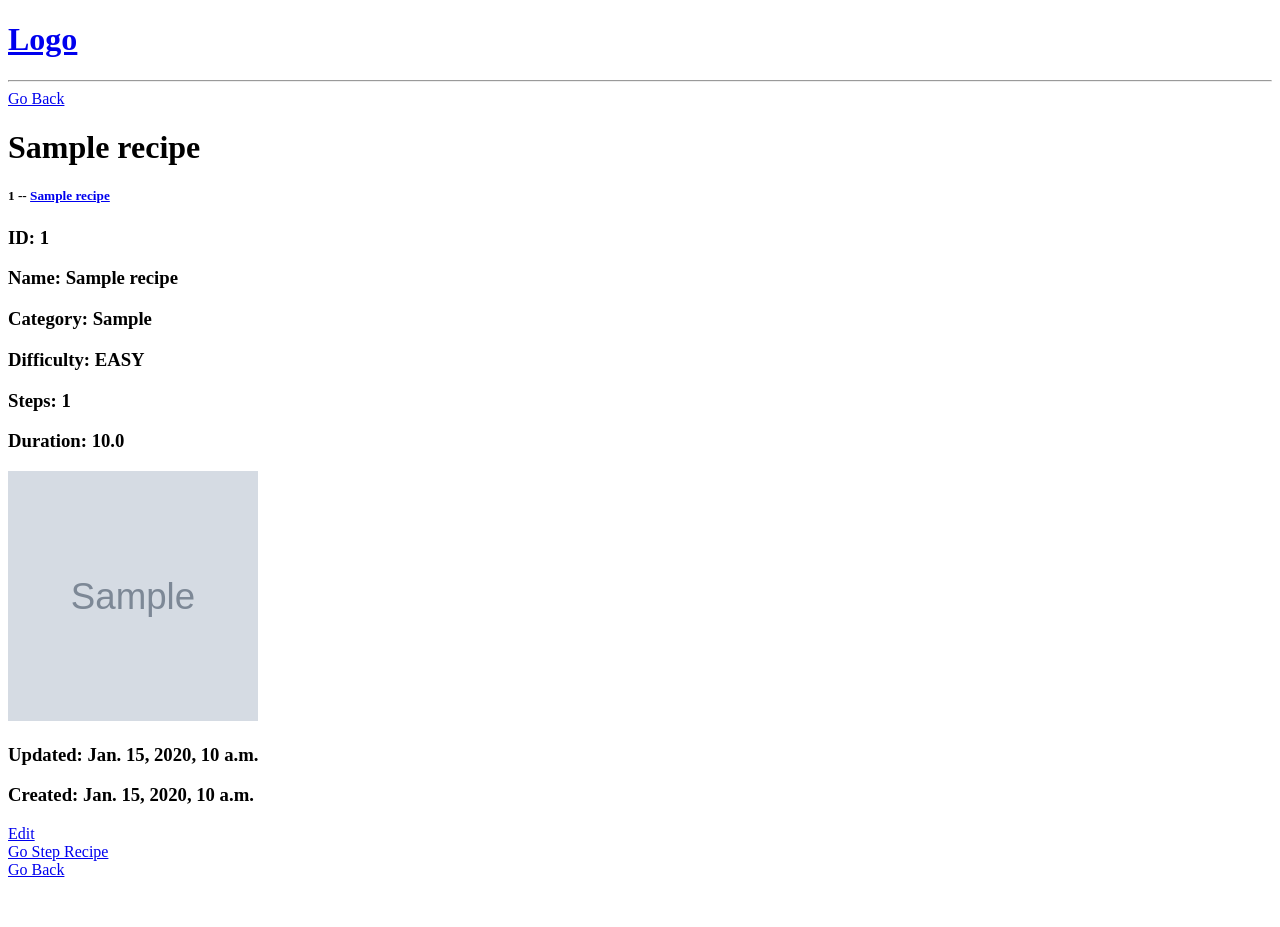
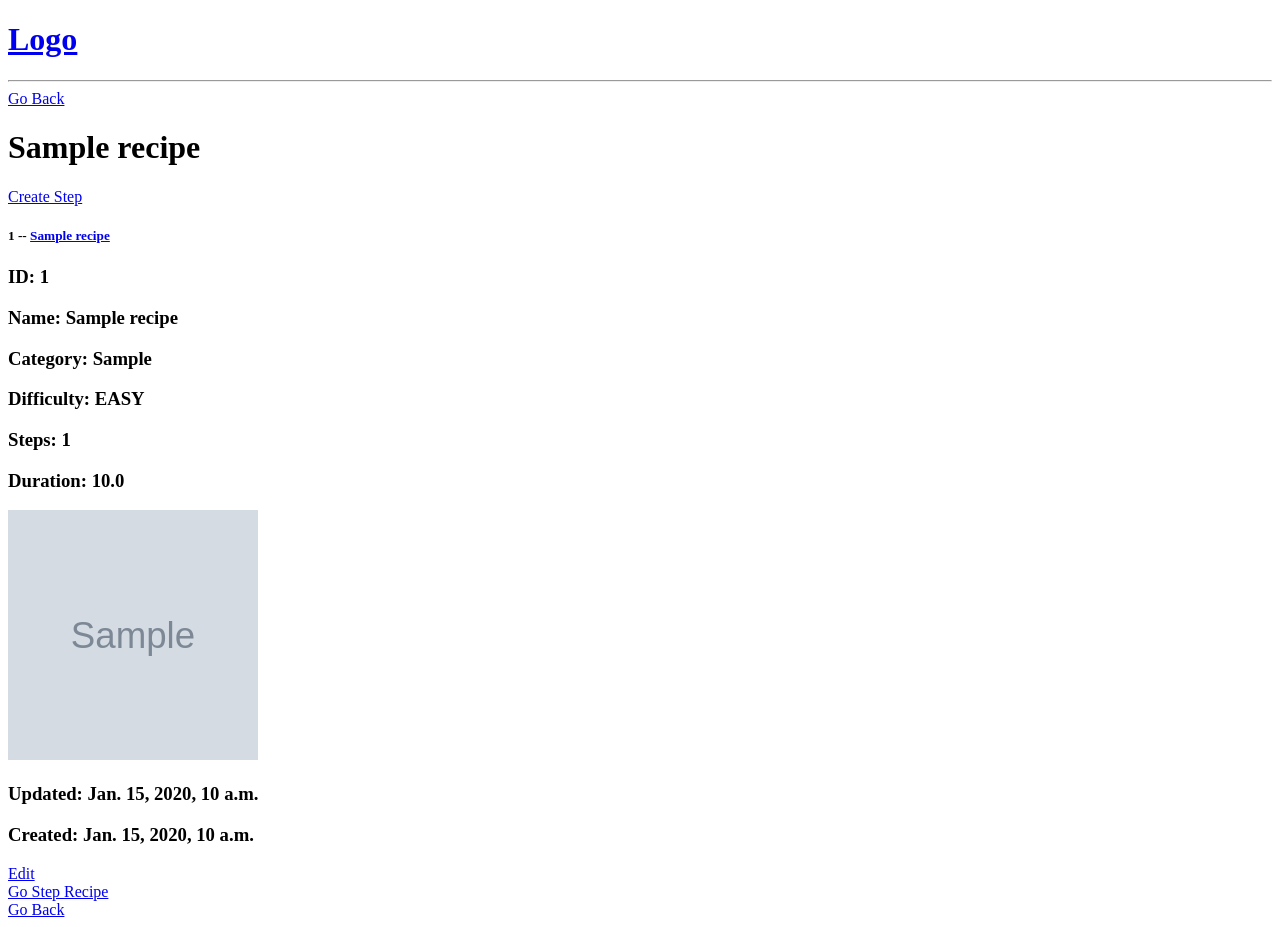
Before and after one commit to fboomax/recipeCrud, a Django app: page /recipe/1/ in a window 1280 px wide. Before the commit the page ends 877 px from the top, so only its background shows below. Run offline with Django 3.2, Linux system fonts and the light colour scheme; tables that the repository leaves empty hold one stand-in row (values such as "Sample post"); grey boxes marked "Sample" are stand-in pictures.

Commit message:
create new step

```diff
--- a/base/templates/base/recipe.html
+++ b/base/templates/base/recipe.html
@@ -2,6 +2,9 @@
 {% block content %}
      <a href="{{ request.META.HTTP_REFERER }}">Go Back</a>
     <h1>{{ selectedRecipe.name }}</h1>
+    <div>
+                <a href="/recipe/{{ selectedRecipe.id }}/create-step/">Create Step</a>
+    </div>
     <div>
         <h5>
             {{ selectedRecipe.id }} -- <a href="/recipe/{{ selectedRecipe.id }}">{{ selectedRecipe.name }}</a>
--- a/base/urls.py
+++ b/base/urls.py
@@ -14,4 +14,5 @@ urlpatterns = [
     # path('recipe/<str:recipe_pk>/steplist/', views.listingStepRecipe, name='steplist'),
     path('recipe/<str:recipe_pk>/steplist/<int:step_pk>/', views.listingStepRecipe, name='step-list'),
     path('recipe/<str:recipe_pk>/update-step/<int:step_num>/', views.updateStep, name='update-step'),
+    path('recipe/<str:recipe_pk>/create-step/', views.createStep, name='create-step'),
 ]
--- a/base/views.py
+++ b/base/views.py
@@ -96,53 +96,31 @@ def updateStep(request, recipe_pk, step_num):
     context = {'form': form}
     return render(request, "base/step_form.html", context)
 
-# def updateStep(request, recipe_pk, step_pk):
-#     recipe = Recipe.objects.get(id=int(recipe_pk))
-#     StepRecipeFormset = modelformset_factory(StepRecipe,extra=0, max_num=1, fields=('__all__'))
-#     if request.method == "POST":
-#         formset = StepRecipeFormset(queryset=StepRecipe.objects.filter(recipe__pk=recipe.id))
-#         print(formset)
-#         if formset.is_valid():
-#             print(formset)
-#             # rc = formset.cleaned_data.get("recipe")
-#             st = formset.cleaned_data.get("step")
-#             tt = formset.cleaned_data.get("title")
-#             ds = formset.cleaned_data.get("description")
-#             dur = formset.cleaned_data.get("duration")
-#             img = formset.cleaned_data.get("image")
-#             obj = Recipe.objects.create(
-#                 # recipe=rc,
-#                 step=st,
-#                 title=tt,
-#                 description=ds,
-#                 duration=dur,
-#                 image=img
-#             )
-#             instances = formset.save(commit=False)
-#             for instance in instances:
-#                 instance.recipe__pk = recipe.id
-#                 instance.save()
-#             url_current_step = f'http://127.0.0.1:8000/recipe/{int(recipe_pk)}/steplist/{step_pk}/'
-#             return redirect(url_current_step)
-#     formset = StepRecipeFormset(queryset=StepRecipe.objects.filter(recipe__pk=recipe.id))
-#     context = {'form': formset}
-#     return render(request, "base/step_form.html", context)
-
-
-def createStepRecipe(request):
-    # stepRecipe = StepRecipe.objects.get(id=pk)
-    # form= StepRecipeForm(instance=stepRecipe)
+def createStep(request, recipe_pk,):
+    form= StepRecipeForm()
     if request.method == 'POST':
-        form = StepRecipeForm(request.POST)
+        form = StepRecipeForm(request.POST, request.FILES)
         if form.is_valid():
-            form.save()
+            print(form)
+            rc = form.cleaned_data.get("recipe")
+            st = form.cleaned_data.get("step")
+            tt = form.cleaned_data.get("title")
+            ds = form.cleaned_data.get("description")
+            dr = form.cleaned_data.get("duration")
+            img = form.cleaned_data.get("image")
+            obj = StepRecipe.objects.create(
+                recipe=rc,
+                step=st,
+                title=tt,
+                description=ds,
+                duration=dr,
+                image=img
+            )
+            print(obj)
+            obj.save()
             return redirect('recipes')
-        else:
-            form = StepRecipeForm()
-            context = {'form': form}
-            return render(request, 'base/stepRecipe_form.html', context)
-
-
+    context = {'form': form}
+    return render(request, 'base/step_form.html', context)
 
 
 # def stepsRecipe(request, recipe_pk):
```
